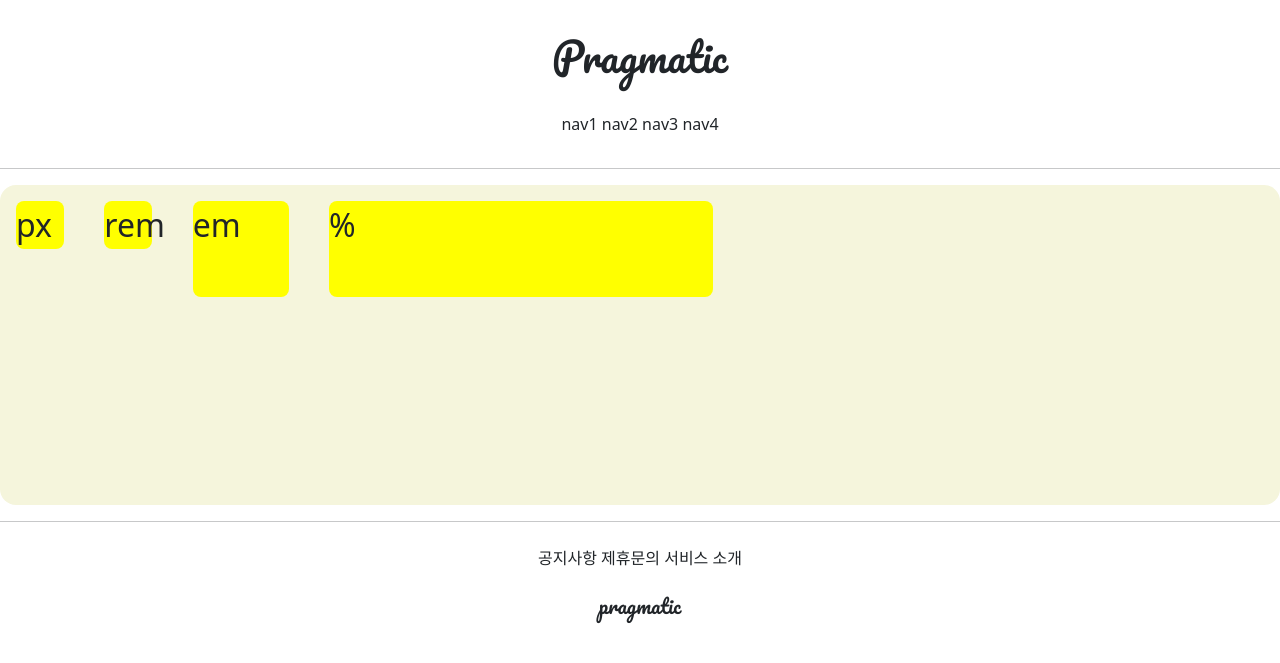
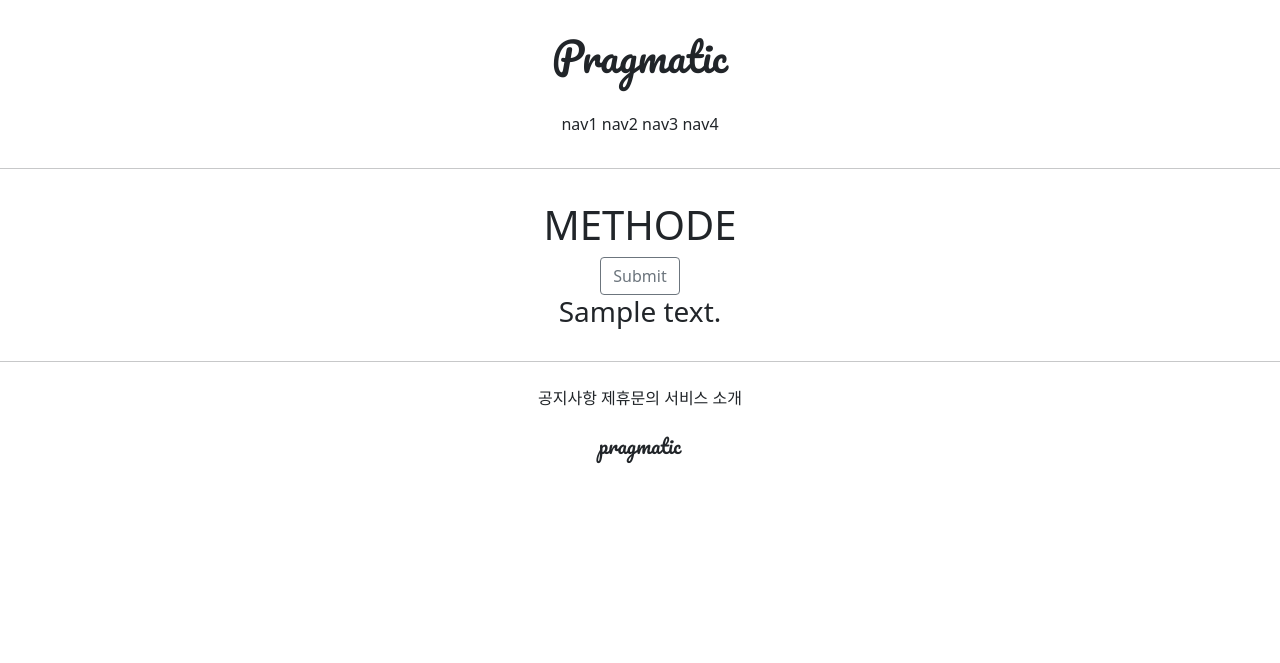
Before and after one commit to JeongJuyeony/gis_6ban_2, a Django app: template accountapp/templates/accountapp/hello_world.html in a window 1280 px wide. Shown: the top 663 px of the page. Run offline with Django 3.2, Linux system fonts and the light colour scheme; the template is opened without the code that fills it: most values are stand-ins (such as "Sample title", 1, 10 or a date in 2020).

Commit message:
7/8 gis_6ban class commit 3

```diff
--- a/accountapp/templates/accountapp/hello_world.html
+++ b/accountapp/templates/accountapp/hello_world.html
@@ -2,28 +2,14 @@
 
 {% block content %}
 
-    <style>
+    <div style="text-align: center; margin: 2rem;">
+        <h1>METHODE</h1>
+        <form action="/accounts/hello_world/" method="post">
+            {% csrf_token %}
+            <input type="submit" class="btn btn-outline-secondary">
+        </form>
 
-    .testing {
-        background-color: yellow;
-        margin: 1rem;
-        height: 48px;
-        width: 48px;
-        border-radius: .5rem;
-        display: inline-block;
-    }
-
-    </style>
-
-
-   <div style="height: 20rem; background-color: beige; marg: 2rem; border-radius: 1rem; font-size: 2rem;">
-
-        <div class="testing" style="height: 48px; width: 48px;">px</div>
-        <div class="testing" style="height: 3rem; width: 3rem;">rem</div>
-        <div class="testing" style="height: 3em;  width: 3em;">em</div>
-        <div class="testing" style="height: 30%;  width: 30%;">%</div>
-
-   </div>
-
+        <h3> {{ text }}</h3>
+    </div>
 
 {% endblock %}
--- a/accountapp/views.py
+++ b/accountapp/views.py
@@ -4,4 +4,7 @@ from django.shortcuts import render
 # Create your views here.
 
 def hello_world(request):
-    return render(request, 'accountapp/hello_world.html')
+    if request.method == "POST":
+        return render(request, 'accountapp/hello_world.html', context={'text':'POST METHOD!'})
+    else:
+        return render(request, 'accountapp/hello_world.html', context={'text': 'POST METHOD!'})
```
